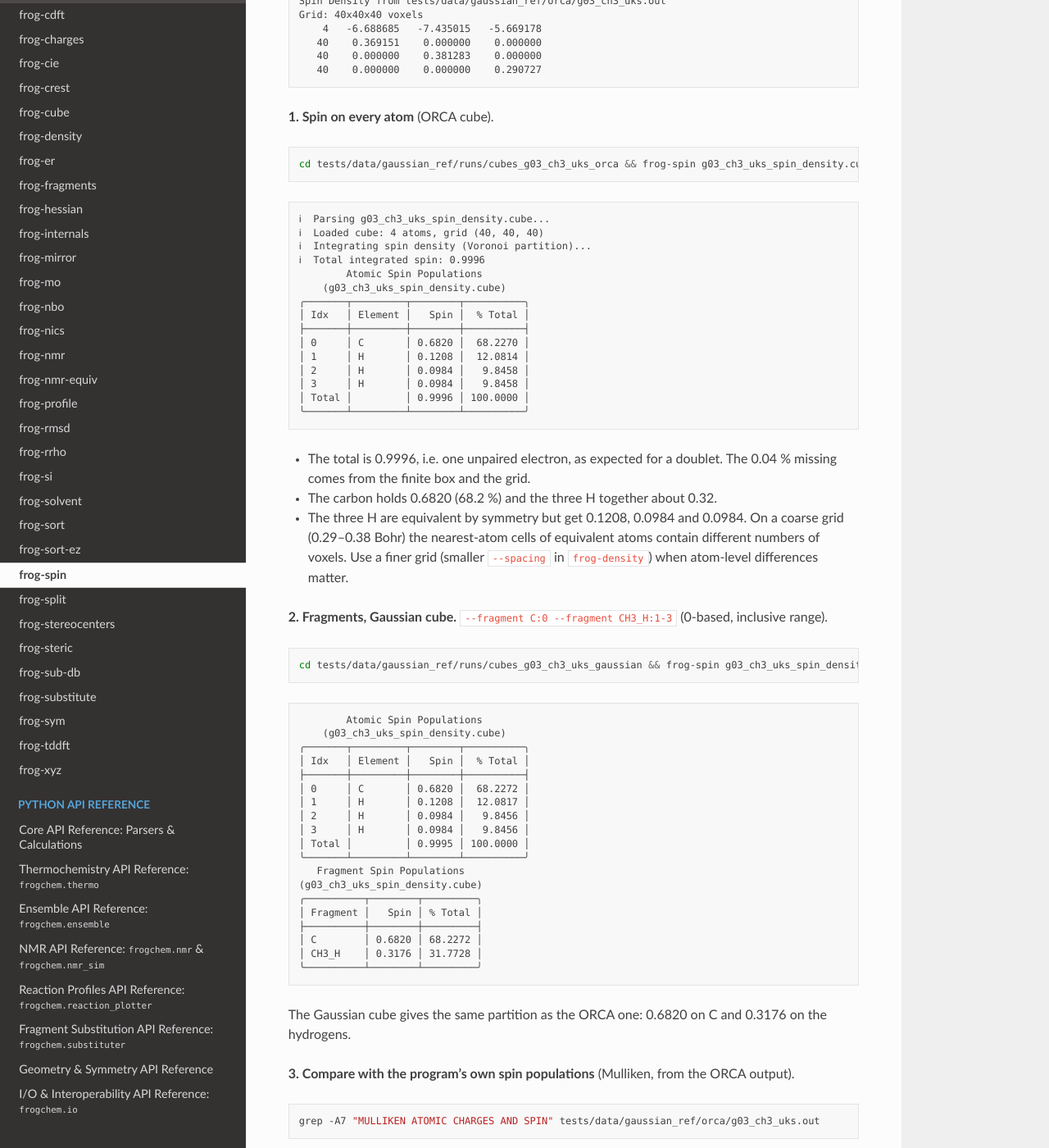
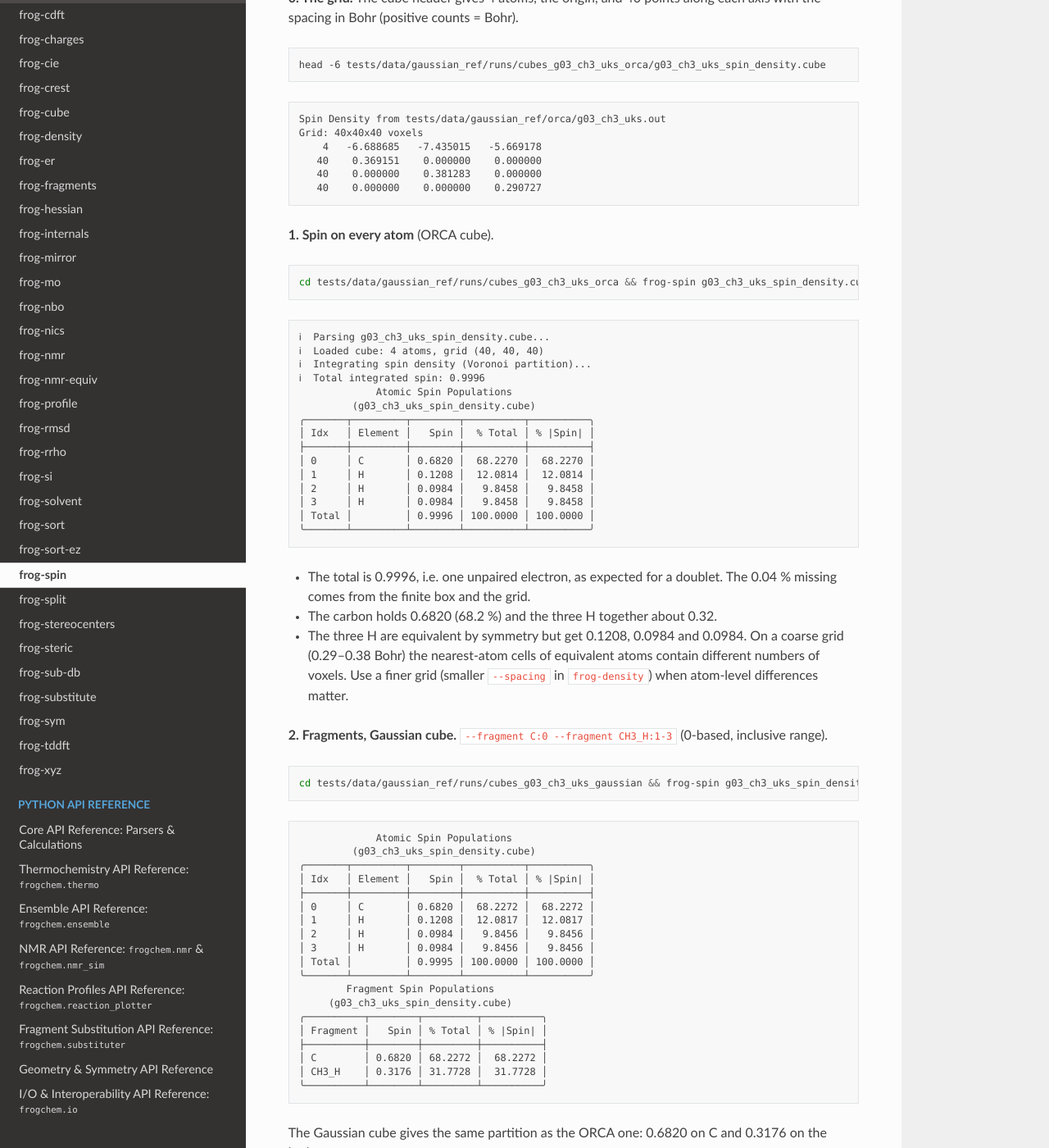
Before and after one commit to SynLab-OCSA/FROGChem, a Sphinx documentation site: the page built from docs/cli/frog-spin.md, in a window 1280 px wide and 1400 px high, scrolled down 3260 px. Shown: the whole window at 82% size. Built offline with Sphinx 7.4.7 and the Read the Docs theme 3.1.0, drawn with Linux system fonts in a browser that asks for light colours; some of the changed text lies outside the part shown.

Commit message:
feat(frog-spin): add % |Spin| column
% Total is signed (spin / total) and can be negative or above 100 %, and blows up
when the total is close to zero. % |Spin| = |N_A| / sum |N_B| is always positive and
sums to 100 %; for fragments it uses the sum of |N_A| of their atoms.

````diff
--- a/docs/cli/_examples/frog-spin.md
+++ b/docs/cli/_examples/frog-spin.md
@@ -36,17 +36,17 @@ cd tests/data/gaussian_ref/runs/cubes_g03_ch3_uks_orca && frog-spin g03_ch3_uks_
 ℹ  Loaded cube: 4 atoms, grid (40, 40, 40)
 ℹ  Integrating spin density (Voronoi partition)...
 ℹ  Total integrated spin: 0.9996
-        Atomic Spin Populations
-    (g03_ch3_uks_spin_density.cube)
-╭───────┬─────────┬────────┬──────────╮
-│ Idx   │ Element │   Spin │  % Total │
-├───────┼─────────┼────────┼──────────┤
-│ 0     │ C       │ 0.6820 │  68.2270 │
-│ 1     │ H       │ 0.1208 │  12.0814 │
-│ 2     │ H       │ 0.0984 │   9.8458 │
-│ 3     │ H       │ 0.0984 │   9.8458 │
-│ Total │         │ 0.9996 │ 100.0000 │
-╰───────┴─────────┴────────┴──────────╯
+             Atomic Spin Populations
+         (g03_ch3_uks_spin_density.cube)
+╭───────┬─────────┬────────┬──────────┬──────────╮
+│ Idx   │ Element │   Spin │  % Total │ % |Spin| │
+├───────┼─────────┼────────┼──────────┼──────────┤
+│ 0     │ C       │ 0.6820 │  68.2270 │  68.2270 │
+│ 1     │ H       │ 0.1208 │  12.0814 │  12.0814 │
+│ 2     │ H       │ 0.0984 │   9.8458 │   9.8458 │
+│ 3     │ H       │ 0.0984 │   9.8458 │   9.8458 │
+│ Total │         │ 0.9996 │ 100.0000 │ 100.0000 │
+╰───────┴─────────┴────────┴──────────┴──────────╯
 ```
 
 * The total is 0.9996, i.e. one unpaired electron, as expected for a doublet. The 0.04 % missing comes
@@ -63,25 +63,25 @@ cd tests/data/gaussian_ref/runs/cubes_g03_ch3_uks_gaussian && frog-spin g03_ch3_
 ```
 
 ```text
-        Atomic Spin Populations
-    (g03_ch3_uks_spin_density.cube)
-╭───────┬─────────┬────────┬──────────╮
-│ Idx   │ Element │   Spin │  % Total │
-├───────┼─────────┼────────┼──────────┤
-│ 0     │ C       │ 0.6820 │  68.2272 │
-│ 1     │ H       │ 0.1208 │  12.0817 │
-│ 2     │ H       │ 0.0984 │   9.8456 │
-│ 3     │ H       │ 0.0984 │   9.8456 │
-│ Total │         │ 0.9995 │ 100.0000 │
-╰───────┴─────────┴────────┴──────────╯
-   Fragment Spin Populations
-(g03_ch3_uks_spin_density.cube)
-╭──────────┬────────┬─────────╮
-│ Fragment │   Spin │ % Total │
-├──────────┼────────┼─────────┤
-│ C        │ 0.6820 │ 68.2272 │
-│ CH3_H    │ 0.3176 │ 31.7728 │
-╰──────────┴────────┴─────────╯
+             Atomic Spin Populations
+         (g03_ch3_uks_spin_density.cube)
+╭───────┬─────────┬────────┬──────────┬──────────╮
+│ Idx   │ Element │   Spin │  % Total │ % |Spin| │
+├───────┼─────────┼────────┼──────────┼──────────┤
+│ 0     │ C       │ 0.6820 │  68.2272 │  68.2272 │
+│ 1     │ H       │ 0.1208 │  12.0817 │  12.0817 │
+│ 2     │ H       │ 0.0984 │   9.8456 │   9.8456 │
+│ 3     │ H       │ 0.0984 │   9.8456 │   9.8456 │
+│ Total │         │ 0.9995 │ 100.0000 │ 100.0000 │
+╰───────┴─────────┴────────┴──────────┴──────────╯
+        Fragment Spin Populations
+     (g03_ch3_uks_spin_density.cube)
+╭──────────┬────────┬─────────┬──────────╮
+│ Fragment │   Spin │ % Total │ % |Spin| │
+├──────────┼────────┼─────────┼──────────┤
+│ C        │ 0.6820 │ 68.2272 │  68.2272 │
+│ CH3_H    │ 0.3176 │ 31.7728 │  31.7728 │
+╰──────────┴────────┴─────────┴──────────╯
 ```
 
 The Gaussian cube gives the same partition as the ORCA one: 0.6820 on C and 0.3176 on the hydrogens.
--- a/docs/cli/_parts/frog-spin/how_it_works.md
+++ b/docs/cli/_parts/frog-spin/how_it_works.md
@@ -18,6 +18,9 @@ $$
 
    The *Total* row is $\sum_A N_A$. `% Total` = $100\,N_A / N_\mathrm{tot}$, left empty when
    $|N_\mathrm{tot}| < 10^{-5}$.
+   `% |Spin|` = $100\,|N_A| / \sum_B |N_B|$: always positive, it sums to 100 % even when some atoms
+   carry negative spin, and stays meaningful when $N_\mathrm{tot} \approx 0$. For a fragment it is
+   $100 \sum_{A \in F} |N_A| / \sum_B |N_B|$.
 4. **Fragments** (`--fragment NAME:0-5,8`, repeatable; or `--interactive`). The 0-based indices are
    parsed with inclusive ranges, and the fragment value is $\sum_{A \in F} N_A$. Atoms not in any fragment are
    summed in *Rest of system*. An index outside the molecule stops the command with an error, whereas in the
--- a/docs/cli/frog-spin.md
+++ b/docs/cli/frog-spin.md
@@ -49,13 +49,13 @@ Shared by every command: `-v/--verbose`, `-q/--quiet`, `--format {table,json,csv
 
 | Kind | Name | When | Description |
 |---|---|---|---|
-| Terminal | `Atomic Spin Populations (<file>)` | always | One row per atom: integrated spin and % of the total |
-| Terminal | `Fragment Spin Populations (<file>)` | `--fragment/--interactive` | One row per fragment plus "Rest of system": spin and % of the total |
+| Terminal | `Atomic Spin Populations (<file>)` | always | One row per atom: integrated spin, signed % of the total and % of the absolute spin |
+| Terminal | `Fragment Spin Populations (<file>)` | `--fragment/--interactive` | One row per fragment plus "Rest of system": spin, % of the total and % of the absolute spin |
 
 ### How to read it
 
-A table with one row per atom: **Spin** (in electrons, α − β) and **% Total**, followed by a
-*Total* row; with `--fragment` a second table with the fragment sums.
+A table with one row per atom: **Spin** (in electrons, α − β), **% Total** and **% |Spin|**,
+followed by a *Total* row; with `--fragment` a second table with the fragment sums.
 
 * The *Total* should be close to the number of unpaired electrons: about **1** for a doublet,
   **2** for a triplet, **3** for a quartet. Small deviations (±0.01–0.02) come from the finite
@@ -63,6 +63,10 @@ A table with one row per atom: **Spin** (in electrons, α − β) and **% Total*
   `frog-density`) or the grid too coarse.
 * Negative values are normal: they are *spin polarisation* (β excess) on atoms next to the
   spin-carrying centre.
+* **% Total** is signed (spin / total): it sums to 100 %, so an atom with negative spin gets a
+  negative %, and the others can go above 100 %. With a total close to zero (broken-symmetry
+  singlet) it blows up: read the Spin column instead. **% |Spin|** is |spin| / Σ|spin|, always
+  positive and summing to 100 %: where the spin density sits, whatever its sign.
 * Each grid point is assigned to the **nearest atom** (Voronoi partition), regardless of atom size.
   Numbers are therefore close to, but not the same as, the Mulliken or Löwdin spin populations
   printed by ORCA (e.g. N 0.61 here vs 0.72 Mulliken). Compare trends within the same method,
@@ -117,10 +121,11 @@ output:
 outputs:
   terminal (stdout; --format table|json|csv, --table-file PATH):
     Atomic Spin Populations (<file>)
-                                One row per atom: integrated spin and % of the total
+                                One row per atom: integrated spin, signed % of the total and % of
+                                the absolute spin
     Fragment Spin Populations (<file>)
                                 [--fragment/--interactive] One row per fragment plus "Rest of
-                                system": spin and % of the total
+                                system": spin, % of the total and % of the absolute spin
 
 examples:
   frog-spin spin.cube
````
Also changed, not shown: 2 other files.
